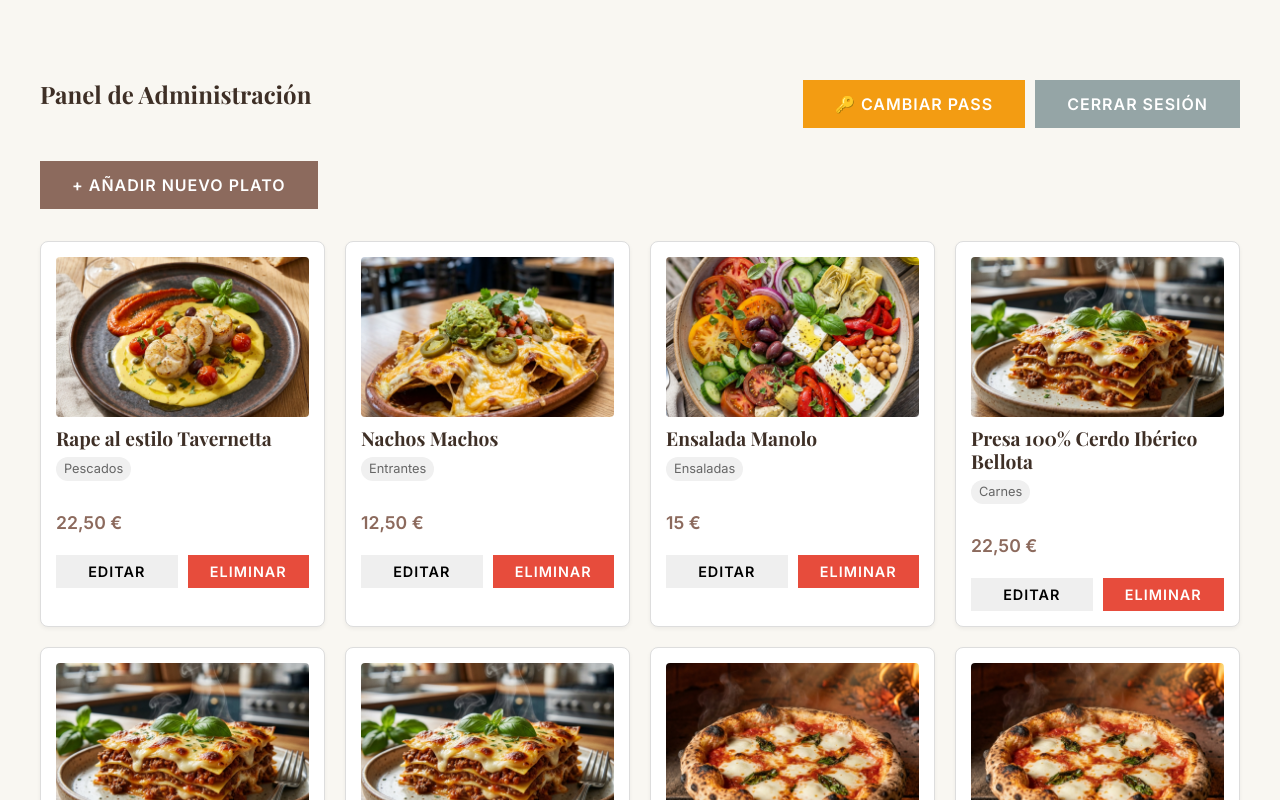
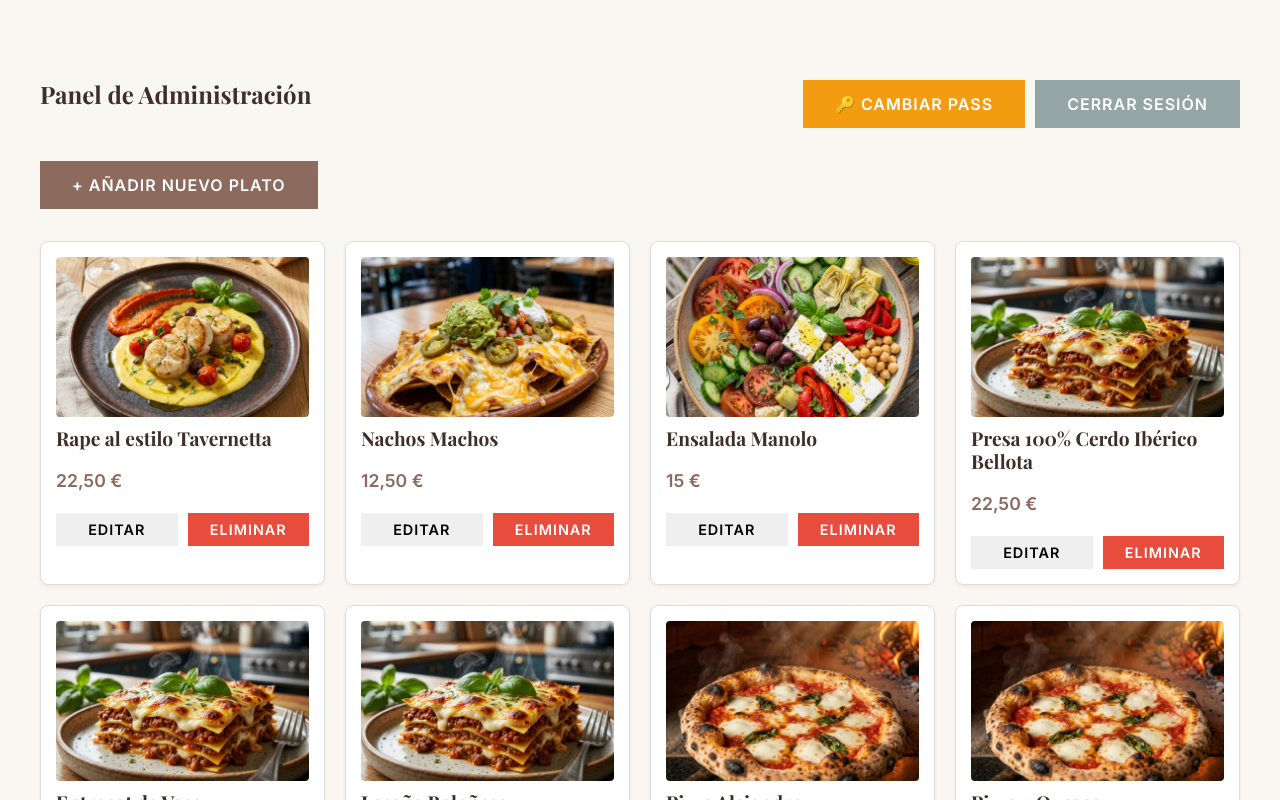
Before and after one commit to jmcabeo/landing_tavernetta, a React (Vite) app: page /admin/dashboard in a window 1280 px wide. Shown: the top 800 px of the page. Built offline with nearby package versions, Linux system fonts and the light colour scheme; sample sign-in values are in the browser's storage; a web font is replaced by a local one.

Commit message:
fix(Admin): remove unused category display from dashboard

```diff
--- a/src/components/Admin/Dashboard.jsx
+++ b/src/components/Admin/Dashboard.jsx
@@ -107,9 +107,7 @@ const Dashboard = ({ onLogout }) => {
                                     )}
                                 </div>
                                 <h3 style={{ fontSize: '1.2rem', margin: '0 0 5px' }}>{dish.title}</h3>
-                                <span style={{ display: 'inline-block', padding: '2px 8px', borderRadius: '12px', background: '#f0f0f0', fontSize: '0.8rem', color: '#666', marginBottom: '10px' }}>
-                                    {dish.category}
-                                </span>
+
                                 <p style={{ fontWeight: 'bold', fontSize: '1.1rem', color: 'var(--color-primary)' }}>{dish.price}</p>
 
                                 <div style={{ display: 'flex', gap: '10px', marginTop: '15px' }}>
```
